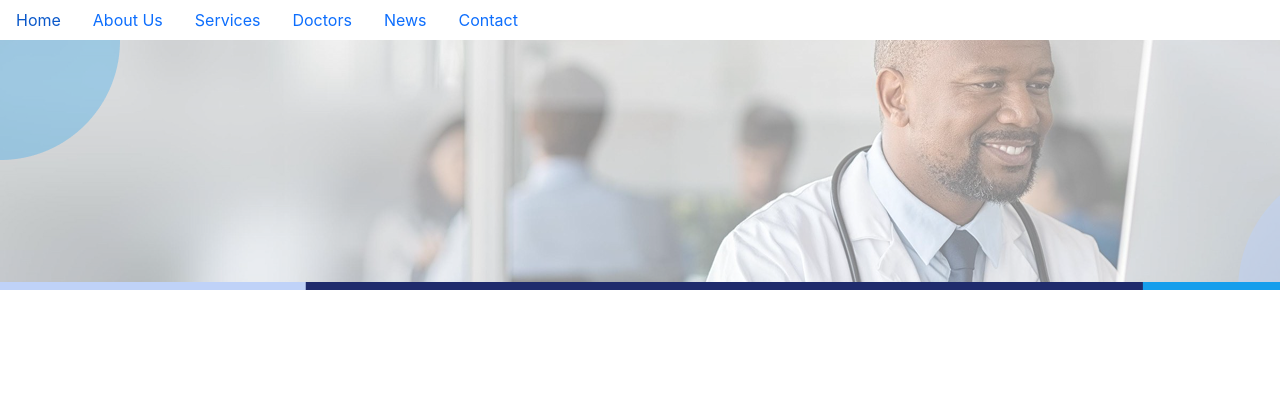
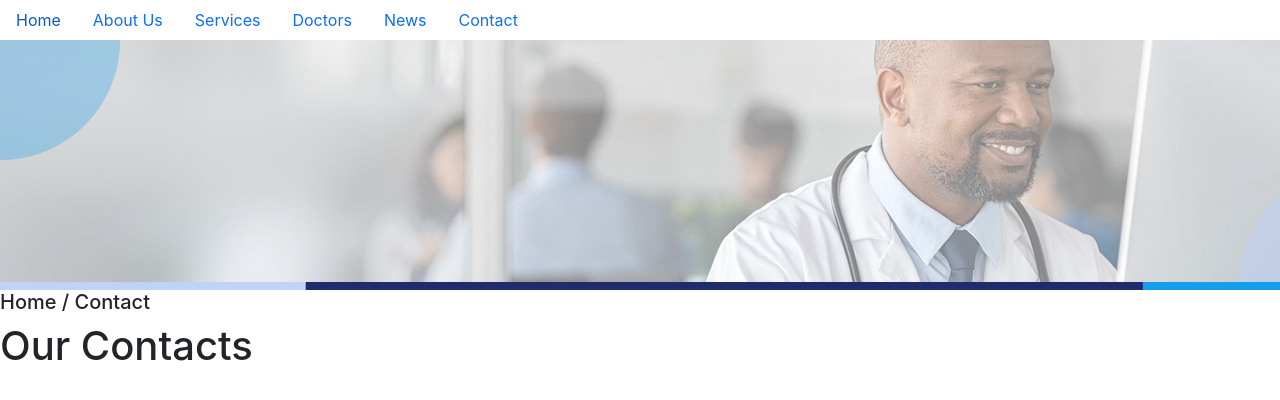
Before and after one commit to patel-vansh1607/MEDDICAL-hospital-website, a React (Create React App) app: page /contact in a window 1280 px wide. Shown: the top 400 px of the page. Built offline with nearby package versions, Linux system fonts and the light colour scheme.

Commit message:
added h5 and h1

```diff
--- a/src/pages/contact.js
+++ b/src/pages/contact.js
@@ -1,13 +1,15 @@
 import HeaderComponent from "../components/headerComponent"
 import "./contact.css"
-import Icon from "../Images/contact.png"
+import HeaderImage from "../Images/contact.png"
 
 function ContactPage() {
     return (
         <div>
             <HeaderComponent/>
             <header>
-                <img src={Icon}></img>
+                <img src={HeaderImage}></img>
+                <h5>Home / Contact</h5>
+                <h1>Our Contacts</h1>
             </header>
             {/* Footer Component */}
         </div>
```
